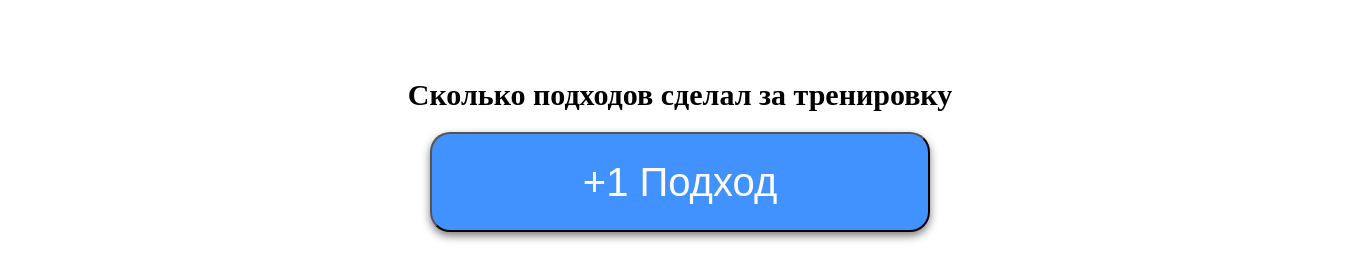
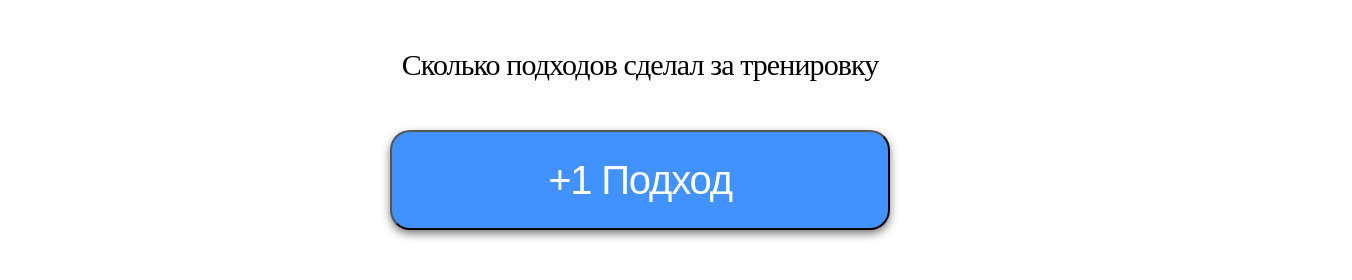
Before and after one commit to DmitryBulaev/counter-app, a plain HTML site: page index.html in a window 1280 px wide. Shown: the whole page, 1352 px wide, since content can reach past the window. Drawn offline with Linux system fonts and the light colour scheme.

Commit message:
added reset.css

```diff
--- a/index.css
+++ b/index.css
@@ -5,7 +5,11 @@
     width: 100%;
 }
 
-h1 {
+.title-wrapper {
+    margin-bottom: 50px;
+}
+
+.title {
     font-size: 30px;
     text-align: center;
 }
@@ -16,7 +20,6 @@ h1 {
     border-radius: 20px;
     height: 100px;
     width: 500px;
-    box-sizing: border-box;
     box-shadow: 0px 4px 8px rgba(0, 0, 0, 0.5);
     display: flex;
     align-items: center;
--- a/index.html
+++ b/index.html
@@ -5,11 +5,14 @@
     <meta name="viewport" content="width=device-width, initial-scale=1.0">
     <title>Counter App</title>
 
+    <link rel="stylesheet" href="reset.css">
     <link rel="stylesheet" href="index.css">
 </head>
 <body>
     <div class="container">
-        <h1>Сколько подходов сделал за тренировку</h1>
+        <div class="title-wrapper">
+            <h1 class="title">Сколько подходов сделал за тренировку</h1>
+        </div>
         <button class="addition">
         <p class="addition_text">+1 Подход</p>
         </button>
--- /dev/null
+++ b/reset.css
@@ -0,0 +1,45 @@
+html, body, main, div, span, applet, object, iframe,
+h1, h2, h3, h4, h5, h6, p, blockquote, pre,
+a, abbr, acronym, address, big, cite, code,
+del, dfn, em, img, ins, kbd, q, s, samp,
+small, strike, strong, sub, sup, tt, var,
+b, u, i, center,
+dl, dt, dd, ol, ul, li,
+fieldset, form, label, legend,
+table, caption, tbody, tfoot, thead, tr, th, td,
+article, aside, canvas, details, embed,
+figure, figcaption, footer, header, hgroup,
+menu, nav, output, ruby, section, summary,
+time, mark, audio, video {
+	display: block;
+	box-sizing: border-box;
+	margin: 0;
+	padding: 0;
+	border: 0;
+	font-size: 100%;
+	font: inherit;
+	letter-spacing: -0.03em;
+}
+article, aside, details, figcaption, figure,
+footer, header, hgroup, menu, nav, section {
+	display: block;
+	box-sizing: border-box;
+}
+body {
+	line-height: 1;
+}
+ol, ul {
+	list-style: none;
+}
+blockquote, q {
+	quotes: none;
+}
+blockquote:before, blockquote:after,
+q:before, q:after {
+	content: '';
+	content: none;
+}
+table {
+	border-collapse: collapse;
+	border-spacing: 0;
+}
```
